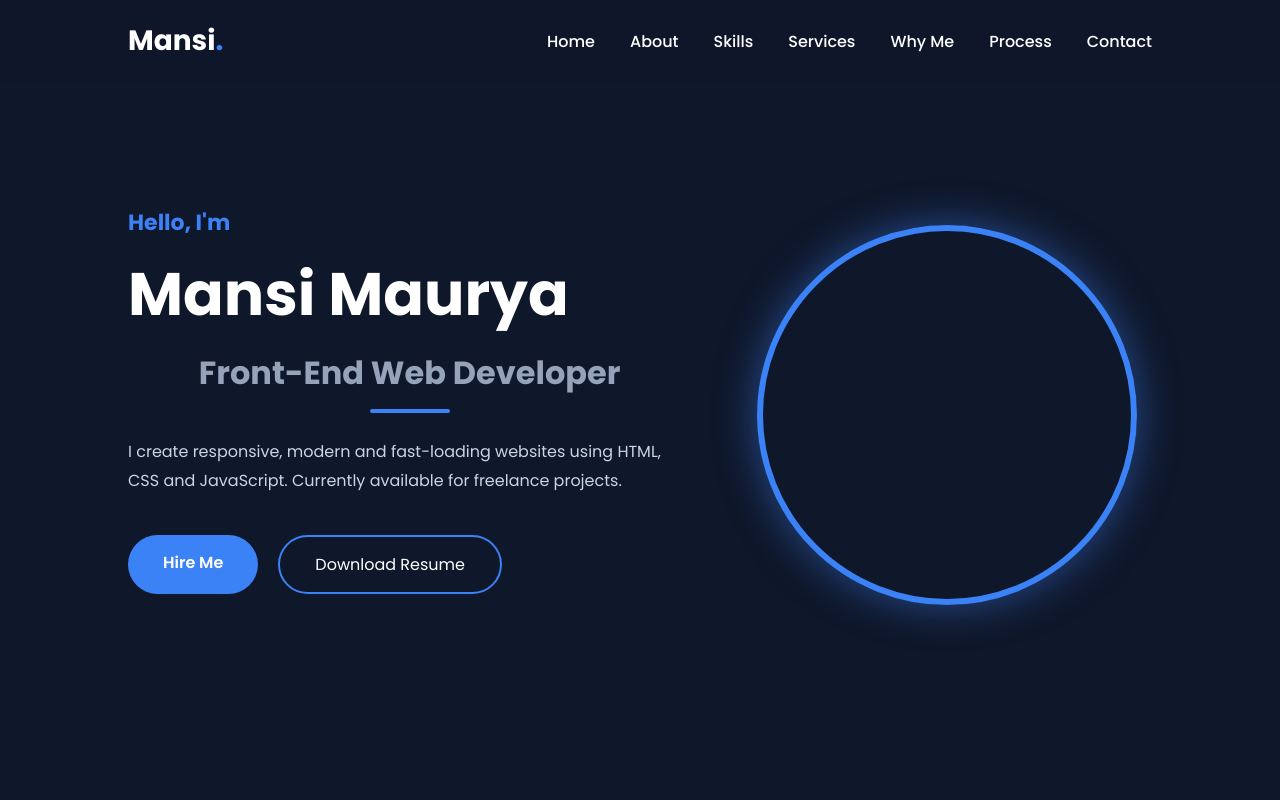
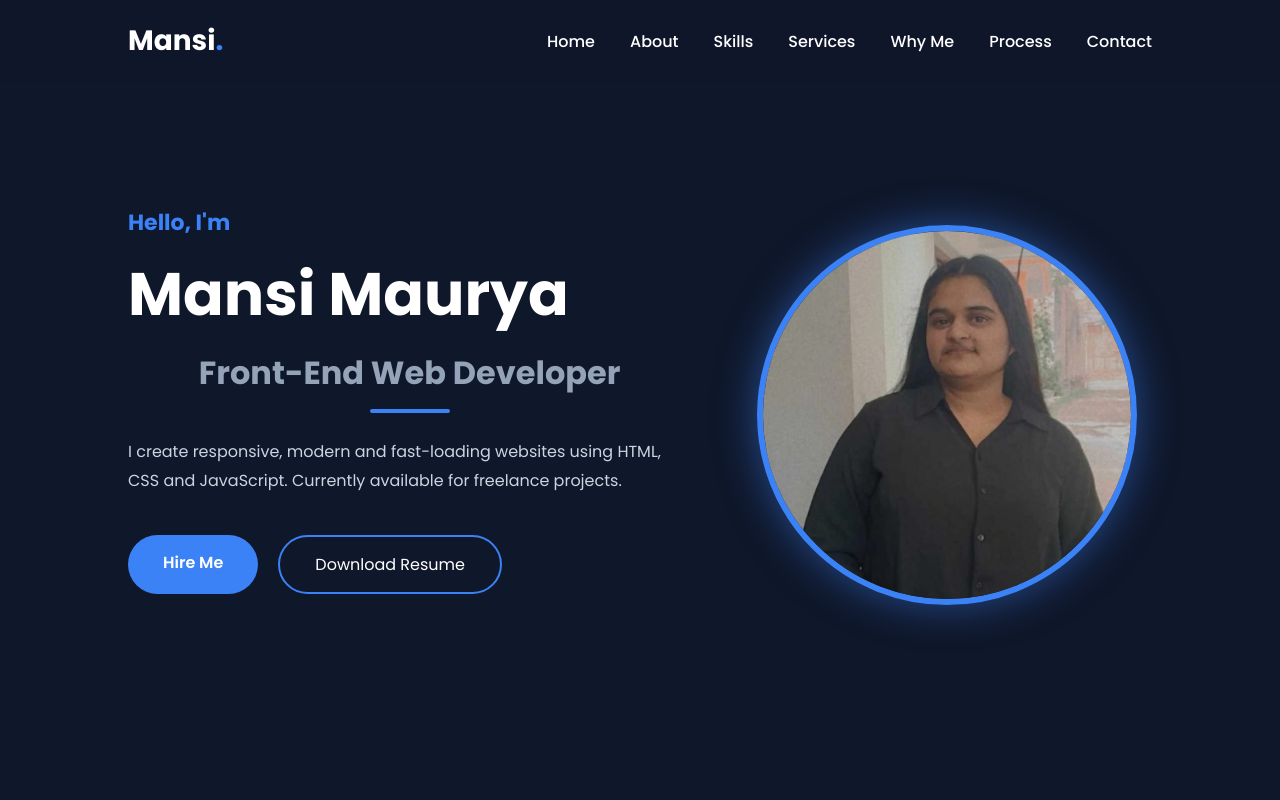
Before and after one commit to mansimaurya721-ux/Portfolio, a plain HTML site: page index.html in a window 1280 px wide. Shown: the top 800 px of the page. Drawn offline with Linux system fonts and the light colour scheme.

Commit message:
new code commited

```diff
--- a/index.html
+++ b/index.html
@@ -77,7 +77,7 @@
 
         <div class="hero-image">
 
-            <img src="mansi1.png" alt="Mansi">
+            <img src="image/my image.jpeg" alt="Mansi">
 
         </div>
 
```
Also changed, not shown: image/my image.jpeg (added).
